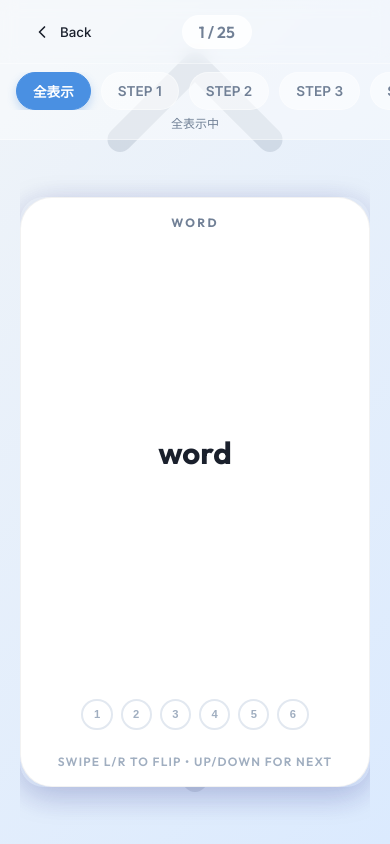
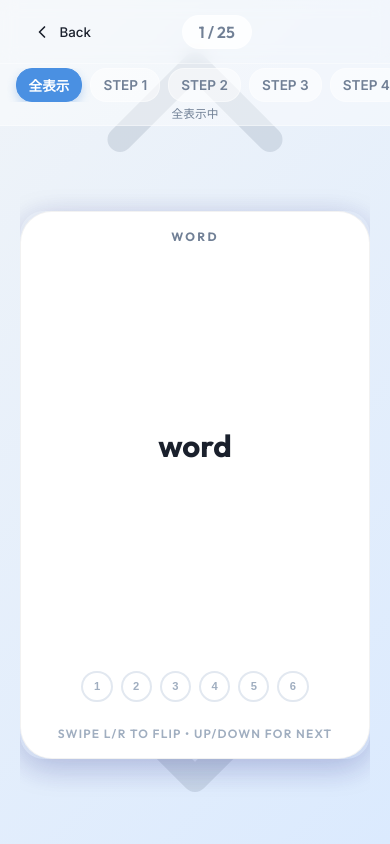
Before and after one commit to gangbu1234/wordbooks, a Next.js app: page /learn/basic_words in a window 390 px wide. Built offline with nearby package versions, Linux system fonts and the light colour scheme.

Commit message:
UI: Fully adapt mobile UI with responsive relative units and tightened layouts for all pages

```diff
--- a/app/Home.module.css
+++ b/app/Home.module.css
@@ -2,14 +2,14 @@
     min-height: 100vh;
     display: flex;
     flex-direction: column;
-    padding: 40px 20px;
+    padding: 5vh 5vw;
     align-items: center;
-    gap: 40px;
+    gap: 4vh;
 }
 
 .header {
     text-align: center;
-    margin-top: 40px;
+    margin-top: 2vh;
     animation: fadeIn 1s ease-out;
 }
 
@@ -28,20 +28,21 @@
 
 .title {
     font-family: var(--font-outfit), sans-serif;
-    font-size: 3rem;
+    font-size: clamp(2rem, 10vw, 3.5rem);
     font-weight: 800;
     letter-spacing: -0.02em;
     background: linear-gradient(135deg, var(--foreground) 0%, var(--primary) 100%);
     -webkit-background-clip: text;
+    background-clip: text;
     -webkit-text-fill-color: transparent;
     margin: 0;
 }
 
 .subtitle {
     font-family: var(--font-inter), sans-serif;
-    font-size: 1.1rem;
+    font-size: clamp(0.9rem, 4vw, 1.1rem);
     color: var(--text-dim);
-    max-width: 400px;
+    max-width: 90vw;
 }
 
 .bookList {
@@ -141,14 +142,14 @@
     backdrop-filter: blur(16px);
     -webkit-backdrop-filter: blur(16px);
     border: 1px solid var(--glass);
-    border-radius: 20px;
-    padding: 24px;
+    border-radius: 1.2rem;
+    padding: clamp(1rem, 4vw, 1.5rem);
     display: flex;
     align-items: center;
     justify-content: space-between;
     text-decoration: none;
     transition: all 0.3s cubic-bezier(0.4, 0, 0.2, 1);
-    box-shadow: 0 4px 6px -1px rgba(0, 0, 0, 0.1), 0 2px 4px -1px rgba(0, 0, 0, 0.06);
+    box-shadow: 0 4px 6px -1px rgba(0, 0, 0, 0.1);
 }
 
 .bookCard:hover {
--- a/app/learn/[book]/Learn.module.css
+++ b/app/learn/[book]/Learn.module.css
@@ -22,11 +22,11 @@
     top: 0;
     left: 0;
     right: 0;
-    height: 64px;
+    height: clamp(56px, 10vh, 64px);
     display: flex;
     justify-content: space-between;
     align-items: center;
-    padding: 0 20px;
+    padding: 0 5vw;
     background: var(--glass);
     backdrop-filter: blur(8px);
     -webkit-backdrop-filter: blur(8px);
@@ -69,8 +69,8 @@
 }
 
 .filterArea {
-    margin-top: 64px;
-    padding: 8px 0;
+    margin-top: clamp(56px, 10vh, 64px);
+    padding: 4px 0;
     background: var(--glass);
     border-bottom: 1px solid var(--glass);
     z-index: 90;
@@ -79,8 +79,8 @@
 .filterScroll {
     display: flex;
     overflow-x: auto;
-    padding: 0 16px;
-    gap: 10px;
+    padding: 0 4vw;
+    gap: 0.5rem;
     scrollbar-width: none;
     -ms-overflow-style: none;
 }
@@ -91,12 +91,12 @@
 
 .filterChip {
     flex-shrink: 0;
-    padding: 8px 16px;
-    border-radius: 20px;
+    padding: 6px 12px;
+    border-radius: 1rem;
     background: rgba(255, 255, 255, 0.5);
     border: 1px solid var(--glass);
     color: var(--text-dim);
-    font-size: 0.85rem;
+    font-size: clamp(0.75rem, 3.5vw, 0.85rem);
     font-weight: 600;
     cursor: pointer;
     transition: all 0.2s ease;
@@ -111,10 +111,10 @@
 }
 
 .filterInfo {
-    font-size: 0.75rem;
+    font-size: clamp(0.7rem, 3vw, 0.75rem);
     color: var(--text-dim);
     text-align: center;
-    margin-top: 4px;
+    margin-top: 2px;
     font-weight: 500;
 }
 
--- a/components/Flashcard.module.css
+++ b/components/Flashcard.module.css
@@ -10,8 +10,8 @@
 
 .cardWrapper {
     width: 90vw;
-    height: 70vh;
-    /* Relative height based on viewport */
+    height: clamp(55vh, 65vh, 75vh);
+    /* Defensive height for mobile with browser bars */
     max-width: 500px;
     max-height: 800px;
     cursor: pointer;
```
